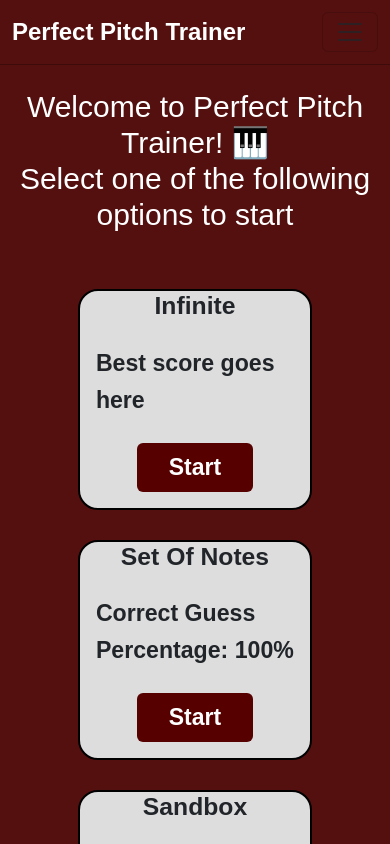
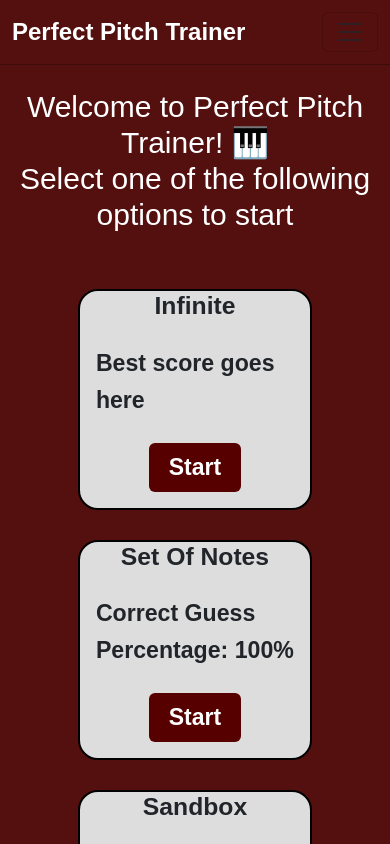
Before and after one commit to IGieckI/Perfect-Pitch-Trainer, a Vue app in the folder client/: page / in a window 390 px wide. Shown: the top 844 px of the page. Built offline with nearby package versions, Linux system fonts and the light colour scheme; a web font is replaced by a local one.

Commit message:
Reactive HomeContainer.vue

```diff
--- a/client/src/components/HomeContainer.vue
+++ b/client/src/components/HomeContainer.vue
@@ -59,7 +59,11 @@ $submit-button-color: #570000;
         width: 30%;
 
         @media screen and (max-width:600px) {
-            width: 50%;
+            width: 40%;
+        }
+
+        @media screen and (max-width: 1202px) {
+            width: 40%;
         }
 
         &:hover {
```
